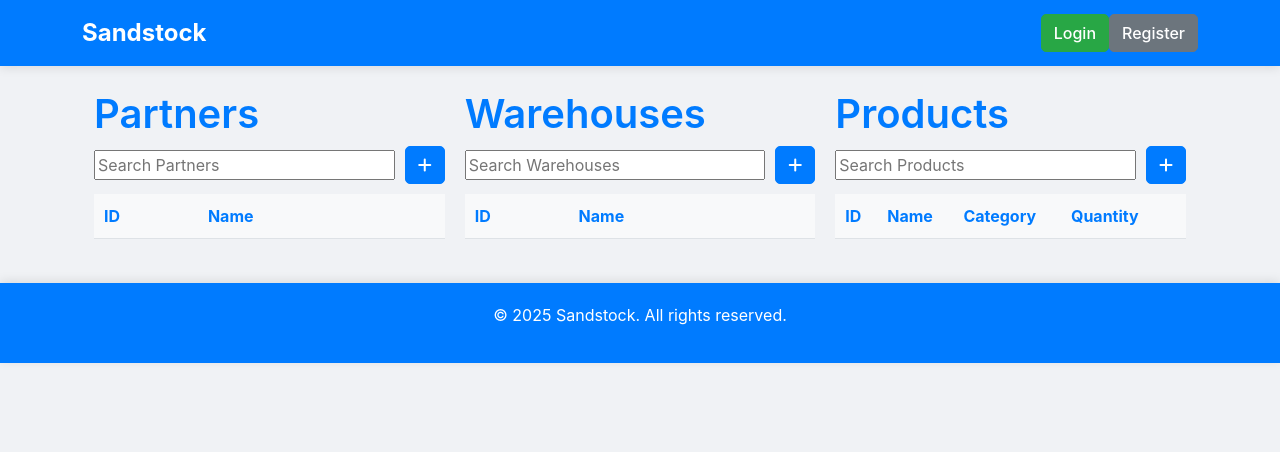
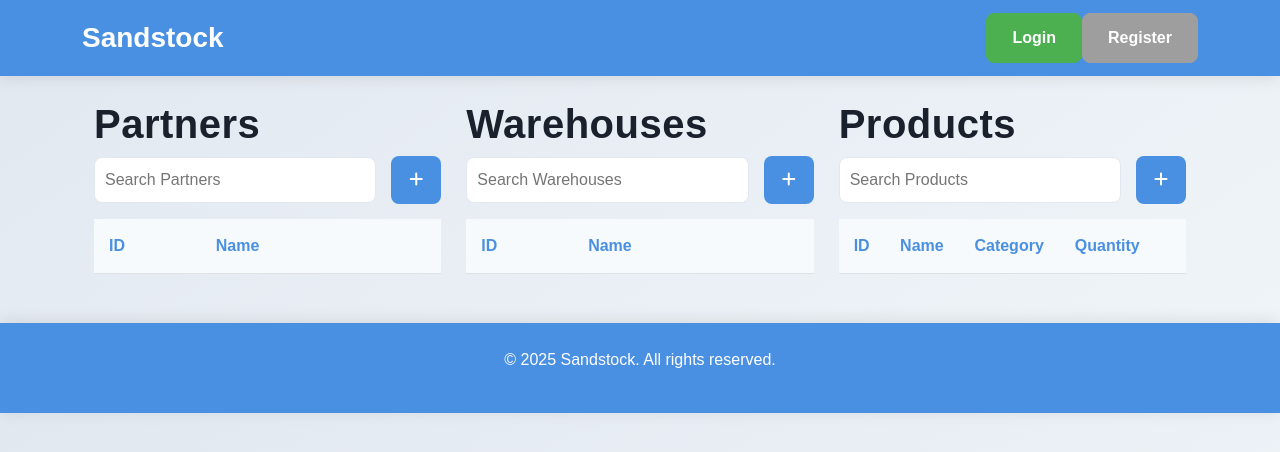
Before and after one commit to VictorMeyer77/sandstock, a Flask app: page / in a window 1280 px wide. Shown: the top 452 px of the page. Run offline with Flask 3, Linux system fonts and the light colour scheme; data that the repository does not hold is empty.

Commit message:
home update button refresh

```diff
--- a/sandstock/static/style.css
+++ b/sandstock/static/style.css
@@ -1,38 +1,42 @@
 /* === GENERAL STYLES === */
 body {
-    background-color: #f0f2f5;  /* Light gray background */
-    color: #333;  /* Dark gray text for high readability */
-    font-family: 'Inter', sans-serif;
+    background: linear-gradient(145deg, #e2e8f0, #f0f5f9);  /* Soft gradient background */
+    color: #2d3748;  /* Darker text for better readability */
+    font-family: 'Arial', sans-serif;
     overflow-x: hidden;
+    margin: 0;
+    padding: 0;
 }
 
 /* === HEADINGS === */
 h1, h2, h3, h4, h5, h6 {
-    color: #007bff;  /* Blue highlight */
-    font-weight: 600;
+    color: #1a202c;  /* Darker shade for headings */
+    font-weight: 700;
+    letter-spacing: 0.5px;
 }
 
 /* === NAVBAR STYLING === */
 .navbar {
-    background: #007bff;  /* Light blue background */
-    box-shadow: 0 2px 10px rgba(0, 0, 0, 0.1);
-    padding: 10px 20px;
+    background: #4a90e2;  /* Smooth blue background */
+    box-shadow: 0 2px 15px rgba(0, 0, 0, 0.1);
+    padding: 12px 30px;
 }
 
 .navbar-brand {
-    color: #ffffff !important;  /* White text */
-    font-size: 1.5rem;
+    color: #ffffff !important;
+    font-size: 1.75rem;
     font-weight: bold;
 }
 
 .navbar-nav .nav-link {
     color: #ffffff !important;
-    transition: color 0.3s ease;
-    margin: 0 10px;
+    transition: color 0.4s ease;
+    margin: 0 15px;
+    text-transform: uppercase;
 }
 
 .navbar-nav .nav-link:hover {
-    color: #0056b3 !important;  /* Darker blue on hover */
+    color: #d1e7ff !important;  /* Light blue hover effect */
 }
 
 .navbar-toggler {
@@ -45,137 +49,143 @@ h1, h2, h3, h4, h5, h6 {
 
 /* === BUTTON STYLES === */
 .btn {
-    font-weight: 500;
-    border-radius: 5px;
-    transition: all 0.3s ease-in-out;
+    font-weight: 600;
+    border-radius: 8px;
+    padding: 12px 25px;
+    transition: transform 0.3s ease, box-shadow 0.3s ease;
 }
 
 .btn-primary {
-    background-color: #007bff;  /* Blue background */
-    border-color: #007bff;
-    color: #ffffff;  /* White text */
+    background-color: #4a90e2;  /* Soft blue background */
+    border-color: #4a90e2;
+    color: #ffffff;
 }
 
 .btn-primary:hover {
-    background-color: #0056b3;  /* Darker blue on hover */
-    border-color: #0056b3;
-    box-shadow: 0 0 10px rgba(0, 123, 255, 0.5);
+    background-color: #357ab7;  /* Darker blue on hover */
+    border-color: #357ab7;
+    box-shadow: 0 5px 20px rgba(74, 144, 226, 0.3);
+    transform: translateY(-2px);
 }
 
 .btn-danger {
-    background-color: #dc3545;  /* Red background */
-    border-color: #dc3545;
-    color: #ffffff;  /* White text */
+    background-color: #f44336;  /* Vibrant red background */
+    border-color: #f44336;
+    color: #ffffff;
 }
 
 .btn-danger:hover {
-    background-color: #c82333;  /* Darker red on hover */
-    border-color: #c82333;
-    box-shadow: 0 0 10px rgba(220, 53, 69, 0.5);
+    background-color: #e53935;  /* Darker red on hover */
+    border-color: #e53935;
+    box-shadow: 0 5px 20px rgba(244, 67, 54, 0.3);
+    transform: translateY(-2px);
 }
 
 .btn-success {
-    background-color: #28a745;  /* Green background */
-    border-color: #28a745;
-    color: #ffffff;  /* White text */
+    background-color: #4caf50;  /* Fresh green background */
+    border-color: #4caf50;
+    color: #ffffff;
 }
 
 .btn-success:hover {
-    background-color: #218838;  /* Darker green on hover */
-    border-color: #218838;
-    box-shadow: 0 0 10px rgba(40, 167, 69, 0.5);
+    background-color: #388e3c;  /* Darker green on hover */
+    border-color: #388e3c;
+    box-shadow: 0 5px 20px rgba(76, 175, 80, 0.3);
+    transform: translateY(-2px);
 }
 
 .btn-secondary {
-    background-color: #6c757d;  /* Gray background */
-    border-color: #6c757d;
-    color: #ffffff;  /* White text */
+    background-color: #9e9e9e;  /* Muted gray background */
+    border-color: #9e9e9e;
+    color: #ffffff;
 }
 
 .btn-secondary:hover {
-    background-color: #5a6268;  /* Darker gray on hover */
-    border-color: #5a6268;
-    box-shadow: 0 0 10px rgba(90, 98, 104, 0.5);
+    background-color: #757575;  /* Darker gray on hover */
+    border-color: #757575;
+    box-shadow: 0 5px 20px rgba(158, 158, 158, 0.3);
+    transform: translateY(-2px);
 }
 
 /* === FORM STYLING === */
 .form-group {
-    margin-bottom: 15px;
+    margin-bottom: 20px;
 }
 
 .form-control {
-    background: #ffffff;  /* White background */
-    color: #333;  /* Dark gray text */
-    border: 1px solid #ced4da;  /* Light gray border */
-    padding: 10px;
-    border-radius: 5px;
+    background: #ffffff;
+    color: #2d3748;
+    border: 1px solid #e2e8f0;  /* Light gray border */
+    padding: 14px;
+    border-radius: 8px;
     transition: 0.3s ease-in-out;
     width: 100%;
 }
 
 .form-control:focus {
-    border-color: #80bdff;  /* Light blue border on focus */
-    box-shadow: 0 0 0 0.2rem rgba(0, 123, 255, 0.25);
+    border-color: #4a90e2;  /* Soft blue border on focus */
+    box-shadow: 0 0 0 0.2rem rgba(74, 144, 226, 0.25);
 }
 
 /* === CARD STYLES (Glassmorphism Effect) === */
 .card {
-    background: rgba(255, 255, 255, 0.9);  /* Semi-transparent white */
-    border-radius: 12px;
-    border: 1px solid #e9ecef;  /* Light gray border */
-    box-shadow: 0 4px 15px rgba(0, 0, 0, 0.1);
-    padding: 20px;
-    margin-bottom: 20px;
+    background: rgba(255, 255, 255, 0.85);  /* Semi-transparent white */
+    border-radius: 15px;
+    border: 1px solid #e9ecef;
+    box-shadow: 0 5px 30px rgba(0, 0, 0, 0.1);
+    padding: 25px;
+    margin-bottom: 25px;
+    backdrop-filter: blur(10px);  /* Glassmorphism effect */
 }
 
 .card h2 {
-    color: #007bff;  /* Blue heading */
+    color: #4a90e2;
 }
 
 /* === TABLE STYLES === */
 .table {
     background-color: transparent;
-    color: #333;  /* Dark gray text */
+    color: #2d3748;
     width: 100%;
     border-collapse: collapse;
-    margin-bottom: 20px;
+    margin-bottom: 25px;
 }
 
 .table th {
-    background-color: #f8f9fa;  /* Light gray background */
-    color: #007bff;  /* Blue text */
-    padding: 10px;
+    background-color: #f7fafc;
+    color: #4a90e2;
+    padding: 15px;
     text-align: left;
+    font-weight: 600;
 }
 
 .table td {
-    padding: 10px;
+    padding: 15px;
     text-align: left;
-    border-bottom: 1px solid #dee2e6;
+    border-bottom: 1px solid #e2e8f0;
 }
 
 .table tbody tr:hover {
-    background-color: rgba(0, 123, 255, 0.1);  /* Light blue hover */
+    background-color: rgba(74, 144, 226, 0.05);  /* Subtle hover effect */
 }
 
 /* === FOOTER === */
 footer {
-    background: #007bff;  /* Light blue background */
-    color: #ffffff;  /* White text */
-    box-shadow: 0 2px 10px rgba(0, 0, 0, 0.1);
+    background: #4a90e2;
+    color: #ffffff;
+    box-shadow: 0 -2px 15px rgba(0, 0, 0, 0.1);
     text-align: center;
-    padding: 20px;
-    box-shadow: 0 -2px 10px rgba(0, 0, 0, 0.1);
+    padding: 25px;
 }
 
 /* === SCROLLBAR CUSTOMIZATION === */
 ::-webkit-scrollbar {
-    width: 8px;
-    background-color: #f0f2f5;  /* Light gray background */
+    width: 10px;
+    background-color: #f7fafc;  /* Light background */
 }
 
 ::-webkit-scrollbar-thumb {
-    background: #007bff;  /* Blue thumb */
+    background: #4a90e2;
     border-radius: 10px;
 }
 
@@ -184,16 +194,21 @@ footer {
     .navbar-nav {
         text-align: center;
     }
+
+    .search-bar {
+        flex-direction: column;
+        gap: 5px;
+    }
 }
 
 /* === ALERT STYLES === */
 .alert {
-    margin-bottom: 15px;
-    border-radius: 5px;
+    margin-bottom: 20px;
+    border-radius: 8px;
 }
 
 .alert-success {
-    background-color: #d4edda;
+    background-color: #dff0d8;
     border-color: #c3e6cb;
     color: #155724;
 }
@@ -220,7 +235,7 @@ footer {
 .table-row {
     display: flex;
     justify-content: space-between;
-    gap: 20px;
+    gap: 25px;
 }
 
 .table-column {
@@ -231,33 +246,45 @@ footer {
 .search-bar {
     display: flex;
     align-items: center;
-    gap: 10px;
-    margin-bottom: 10px;
+    gap: 15px;
+    margin-bottom: 15px;
 }
 
 .search-bar input {
     flex: 1;
+    padding: 10px;
+    border-radius: 8px;
+    border: 1px solid #e2e8f0;
 }
 
 .search-bar button {
-    margin-left: auto;
+    padding: 12px 18px;
+    background-color: #4a90e2;
+    color: white;
+    border: none;
+    border-radius: 8px;
+    cursor: pointer;
+}
+
+.search-bar button:hover {
+    background-color: #357ab7;
 }
 
 /* === SELECT BOX STYLES === */
 .select-box {
-    background: #ffffff;  /* White background */
-    color: #333;  /* Dark gray text */
-    border: 1px solid #ced4da;  /* Light gray border */
-    padding: 10px;
-    border-radius: 5px;
+    background: #ffffff;
+    color: #2d3748;
+    border: 1px solid #e2e8f0;
+    padding: 12px;
+    border-radius: 8px;
     transition: 0.3s ease-in-out;
     width: 100%;
     appearance: none;
     background-repeat: no-repeat;
-    background-position: right 10px center;
+    background-position: right 12px center;
 }
 
 .select-box:focus {
-    border-color: #80bdff;  /* Light blue border on focus */
-    box-shadow: 0 0 0 0.2rem rgba(0, 123, 255, 0.25);
+    border-color: #4a90e2;
+    box-shadow: 0 0 0 0.2rem rgba(74, 144, 226, 0.25);
 }
--- a/sandstock/templates/home.html
+++ b/sandstock/templates/home.html
@@ -120,6 +120,19 @@
                                     row += '<td>' + item.category_label + '</td>';
                                     row += '<td>' + item.quantity_available + '</td>';
                                 }
+
+                                row += '<td>';
+                                if (tableId === "#product-table") {
+                                    row += '<a href="/product/$(item.id)/edit" class="btn btn-primary btn-sm">';
+                                }
+                                else if (tableId === "#partner-table") {
+                                    row += '<a href="/partner/$(item.id)/edit" class="btn btn-primary btn-sm">';
+                                }
+                                else if (tableId === "#warehouse-table") {
+                                    row += '<a href="/warehouse/$(item.id)/edit" class="btn btn-primary btn-sm">';
+                                }
+                                row += '<i class="fas fa-edit"></i>';
+                                row += '</td>';
                                 row += '</tr>';
                                 tableBody.append(row);
                             });
```
